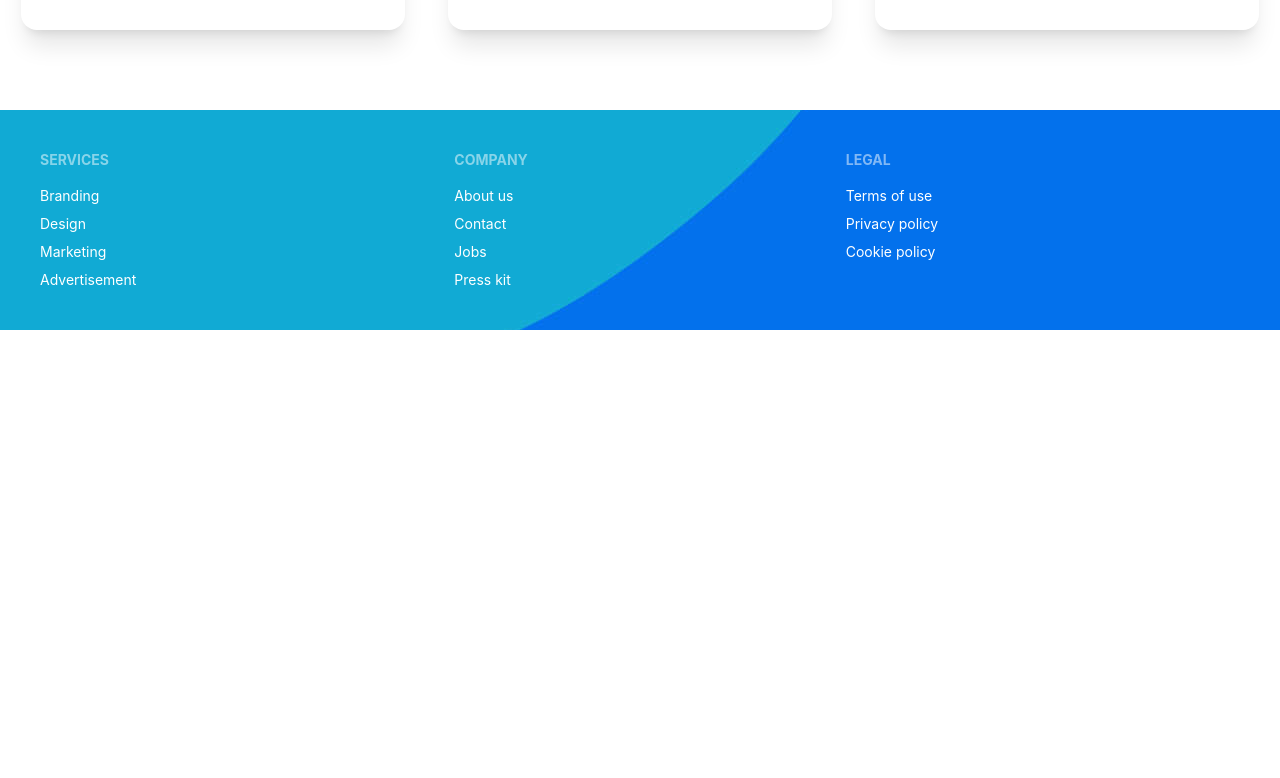
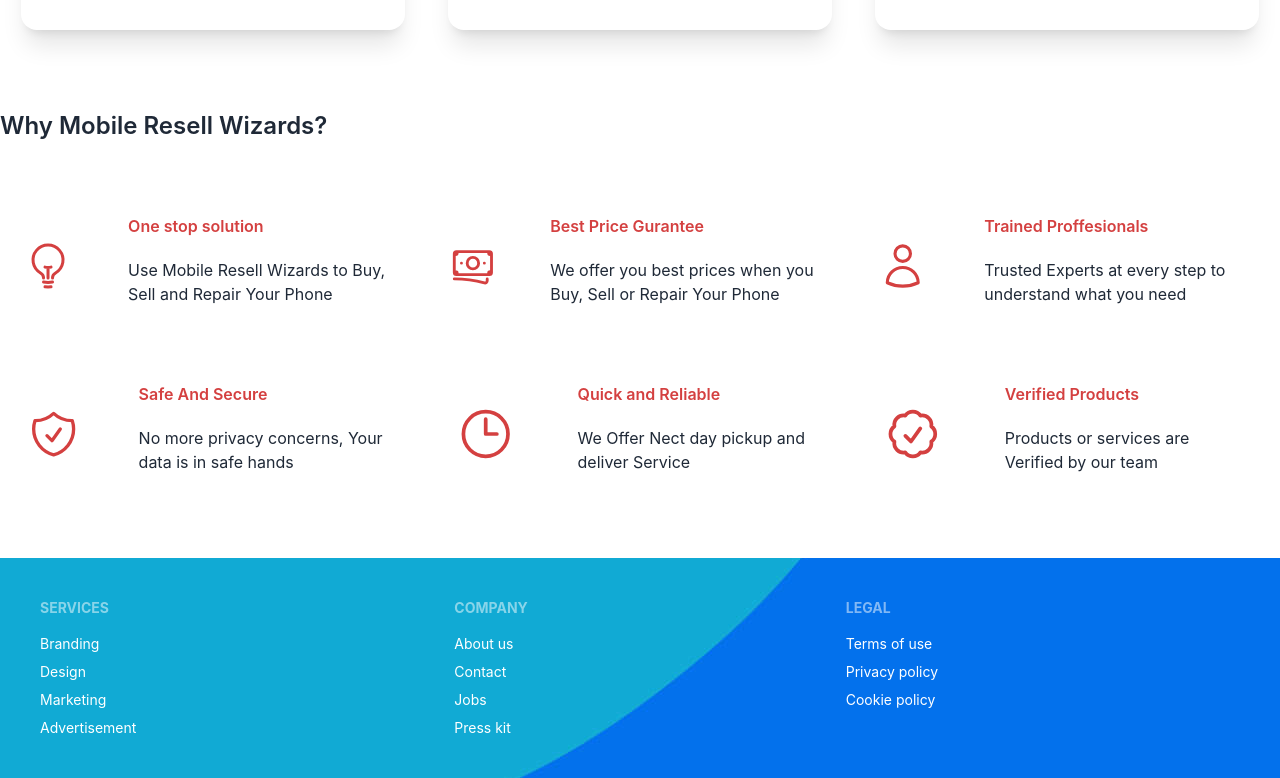
Before and after one commit to FarhanZizz/mobile-resell-wizards-client, a React (Create React App) app: page / in a window 1280 px wide. Shown: the part 1123-1901 px from the top of the page. Before the commit the page ends 1453 px from the top, so only its background shows below. Built offline with nearby package versions, Linux system fonts and the light colour scheme.

Commit message:
added a why us section

```diff
--- a/src/App.js
+++ b/src/App.js
@@ -1,4 +1,3 @@
-import logo from './logo.svg';
 import './App.css';
 import { createBrowserRouter, RouterProvider } from 'react-router-dom';
 import Main from './Layout/Main';
--- a/src/Components/AdCard.js
+++ b/src/Components/AdCard.js
@@ -1,6 +1,5 @@
 import React from 'react';
 import { Link } from 'react-router-dom';
-import Button from '../Utilities/Button';
 
 const AdCard = () => {
     return (
@@ -15,6 +14,9 @@
                     <Link to='/buy' className="border-0 btn btn-primary bg-[#D44040] font-semibold">buy now</Link>
                 </div>
             </div>
+
+
+
         </div>
     );
 };
--- /dev/null
+++ b/src/Components/WhyUs.js
@@ -0,0 +1,75 @@
+import React from 'react';
+import img from '../Assets/whyus.webp'
+
+const WhyUs = () => {
+    return (
+        <div className='container mx-auto my-10'>
+            <h1 className="my-10 text-2xl font-semibold">Why Mobile Resell Wizards?</h1>
+            <div className='grid gird-cols-1 lg:grid-cols-3 md:grid-cols-2'>
+                <div className="card lg:card-side">
+                    <figure><svg xmlns="http://www.w3.org/2000/svg" fill="none" viewBox="0 0 24 24" strokeWidth={1.5} stroke="#d44040" className="lg:w-1/2 w-1/4">
+                        <path strokeLinecap="round" strokeLinejoin="round" d="M12 18v-5.25m0 0a6.01 6.01 0 001.5-.189m-1.5.189a6.01 6.01 0 01-1.5-.189m3.75 7.478a12.06 12.06 0 01-4.5 0m3.75 2.383a14.406 14.406 0 01-3 0M14.25 18v-.192c0-.983.658-1.823 1.508-2.316a7.5 7.5 0 10-7.517 0c.85.493 1.509 1.333 1.509 2.316V18" />
+                    </svg>
+
+                    </figure>
+                    <div className="card-body">
+                        <p style={{ color: '#d44040' }} className='font-semibold'>One stop solution</p>
+                        <p>Use Mobile Resell Wizards to Buy, Sell and Repair Your Phone</p>
+                    </div>
+                </div>
+                <div className="card lg:card-side">
+                    <figure><svg xmlns="http://www.w3.org/2000/svg" fill="none" viewBox="0 0 24 24" strokeWidth={1.5} stroke="#d44040" className="lg:w-1/2 w-1/4 ">
+                        <path strokeLinecap="round" strokeLinejoin="round" d="M2.25 18.75a60.07 60.07 0 0115.797 2.101c.727.198 1.453-.342 1.453-1.096V18.75M3.75 4.5v.75A.75.75 0 013 6h-.75m0 0v-.375c0-.621.504-1.125 1.125-1.125H20.25M2.25 6v9m18-10.5v.75c0 .414.336.75.75.75h.75m-1.5-1.5h.375c.621 0 1.125.504 1.125 1.125v9.75c0 .621-.504 1.125-1.125 1.125h-.375m1.5-1.5H21a.75.75 0 00-.75.75v.75m0 0H3.75m0 0h-.375a1.125 1.125 0 01-1.125-1.125V15m1.5 1.5v-.75A.75.75 0 003 15h-.75M15 10.5a3 3 0 11-6 0 3 3 0 016 0zm3 0h.008v.008H18V10.5zm-12 0h.008v.008H6V10.5z" />
+                    </svg>
+                    </figure>
+                    <div className="card-body">
+                        <p style={{ color: '#d44040' }} className='font-semibold'>Best Price Gurantee</p>
+                        <p>We offer you best prices when you Buy, Sell or Repair Your Phone</p>
+                    </div>
+                </div>
+                <div className="card lg:card-side">
+                    <figure><svg xmlns="http://www.w3.org/2000/svg" fill="none" viewBox="0 0 24 24" strokeWidth={1.5} stroke="#d44040" className="lg:w-1/2 w-1/4 ">
+                        <path strokeLinecap="round" strokeLinejoin="round" d="M15.75 6a3.75 3.75 0 11-7.5 0 3.75 3.75 0 017.5 0zM4.501 20.118a7.5 7.5 0 0114.998 0A17.933 17.933 0 0112 21.75c-2.676 0-5.216-.584-7.499-1.632z" />
+                    </svg>
+                    </figure>
+                    <div className="card-body">
+                        <p style={{ color: '#d44040' }} className='font-semibold'>Trained Proffesionals</p>
+                        <p>Trusted Experts at every step to understand what you need</p>
+                    </div>
+                </div>
+                <div className="card lg:card-side">
+                    <figure><svg xmlns="http://www.w3.org/2000/svg" fill="none" viewBox="0 0 24 24" strokeWidth={1.5} stroke="#d44040" className="lg:w-1/2 w-1/4 ">
+                        <path strokeLinecap="round" strokeLinejoin="round" d="M9 12.75L11.25 15 15 9.75m-3-7.036A11.959 11.959 0 013.598 6 11.99 11.99 0 003 9.749c0 5.592 3.824 10.29 9 11.623 5.176-1.332 9-6.03 9-11.622 0-1.31-.21-2.571-.598-3.751h-.152c-3.196 0-6.1-1.248-8.25-3.285z" />
+                    </svg>
+                    </figure>
+                    <div className="card-body">
+                        <p style={{ color: '#d44040' }} className='font-semibold'>Safe And Secure</p>
+                        <p>No more privacy concerns, Your data is in safe hands</p>
+                    </div>
+                </div>
+                <div className="card lg:card-side">
+                    <figure><svg xmlns="http://www.w3.org/2000/svg" fill="none" viewBox="0 0 24 24" strokeWidth={1.5} stroke="#d44040" className="lg:w-1/2 w-1/4 ">
+                        <path strokeLinecap="round" strokeLinejoin="round" d="M12 6v6h4.5m4.5 0a9 9 0 11-18 0 9 9 0 0118 0z" />
+                    </svg>
+                    </figure>
+                    <div className="card-body">
+                        <p style={{ color: '#d44040' }} className='font-semibold'>Quick and Reliable</p>
+                        <p>We Offer Nect day pickup and deliver Service</p>
+                    </div>
+                </div>
+                <div className="card lg:card-side">
+                    <figure><svg xmlns="http://www.w3.org/2000/svg" fill="none" viewBox="0 0 24 24" strokeWidth={1.5} stroke="#d44040" className="lg:w-1/2 w-1/4 ">
+                        <path strokeLinecap="round" strokeLinejoin="round" d="M9 12.75L11.25 15 15 9.75M21 12c0 1.268-.63 2.39-1.593 3.068a3.745 3.745 0 01-1.043 3.296 3.745 3.745 0 01-3.296 1.043A3.745 3.745 0 0112 21c-1.268 0-2.39-.63-3.068-1.593a3.746 3.746 0 01-3.296-1.043 3.745 3.745 0 01-1.043-3.296A3.745 3.745 0 013 12c0-1.268.63-2.39 1.593-3.068a3.745 3.745 0 011.043-3.296 3.746 3.746 0 013.296-1.043A3.746 3.746 0 0112 3c1.268 0 2.39.63 3.068 1.593a3.746 3.746 0 013.296 1.043 3.746 3.746 0 011.043 3.296A3.745 3.745 0 0121 12z" />
+                    </svg>
+                    </figure>
+                    <div className="card-body">
+                        <p style={{ color: '#d44040' }} className='font-semibold'>Verified Products</p>
+                        <p>Products or services are Verified by our team</p>
+                    </div>
+                </div>
+            </div >
+        </div >
+    );
+};
+
+export default WhyUs;
--- a/src/Pages/Home.js
+++ b/src/Pages/Home.js
@@ -2,12 +2,14 @@
 import AdsContainer from '../Components/AdsContainer';
 import Banner from '../Components/Banner';
 import Navbar from '../Components/Navbar';
+import WhyUs from '../Components/WhyUs';
 
 const Home = () => {
     return (
         <div>
             <Banner></Banner>
             <AdsContainer></AdsContainer>
+            <WhyUs></WhyUs>
         </div>
     );
 };
```
Also changed, not shown: src/Assets/quick_mobile_hide.webp (added), src/Assets/whyus.webp (added).
